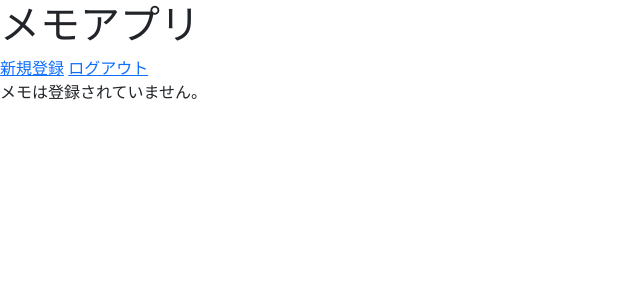
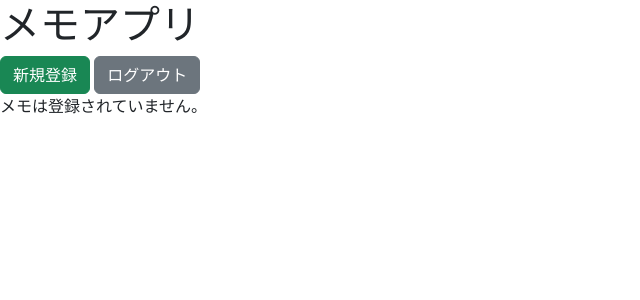
Before and after one commit to SoukenProg/Udemy_MemoApp_Improvement, a Flask app: page / in a window 1280 px wide. Shown: the top 300 px of the page, without its empty margins (0-640 px from the left). Run offline with Flask 3, Linux system fonts and the light colour scheme; a user stored in the database is signed in; data that the repository does not hold is empty.

Commit message:
ボタンクラスを追加

```diff
--- a/templates/delete.html
+++ b/templates/delete.html
@@ -17,7 +17,7 @@
             </td>
         </tr>
     </table>
-    <input type="submit" value="削除">
+    <input type="submit" value="削除" class="btn btn-danger">
 </form>
-<a href="/" role="button">一覧に戻る</a>
+<a href="/" role="button" class="btn btn-secondary">一覧に戻る</a>
 {% endblock %}
--- a/templates/edit.html
+++ b/templates/edit.html
@@ -16,7 +16,7 @@
             </td>
         </tr>
     </table>
-    <input type="submit" value="編集">
+    <input type="submit" value="編集" class="btn btn-primary">
 </form>
-<a href="/" role="button">一覧に戻る</a>
+<a href="/" role="button" class="btn btn-secondary">一覧に戻る</a>
 {% endblock %}
--- a/templates/index.html
+++ b/templates/index.html
@@ -1,9 +1,9 @@
 {% extends "base.html" %}
 {% block content %}
 <h1>メモアプリ</h1>
-<a href="/regist" role="button">新規登録</a>
+<a href="/regist" role="button" class="btn btn-success">新規登録</a>
 
-<a href="/logout" role="button">ログアウト</a>
+<a href="/logout" role="button" class="btn btn-secondary">ログアウト</a>
 {% if memo_list == [] %}
 <p>メモは登録されていません。</p>
 {% else %}
@@ -19,10 +19,10 @@
         <td>{{memo.title}}</td>
         <td>{{ memo.body }}</td>
         <td>
-            <a href="/{{ memo.id }}/edit" role="button">編集</a>
+            <a href="/{{ memo.id }}/edit" role="button" class="btn btn-primary">編集</a>
 
         <td>
-            <a href="/{{ memo.id }}/delete" role="button">削除</a>
+            <a href="/{{ memo.id }}/delete" role="button" class="btn btn-danger">削除</a>
         </td>
     </tr>
     {% endfor %}
--- a/templates/login.html
+++ b/templates/login.html
@@ -20,7 +20,7 @@
             </td>
         </tr>
     </table>
-    <input type="submit" value="ログイン">
+    <input type="submit" value="ログイン" class="btn btn-primary">
 </form>
-<a href="/signup">新規ユーザー登録</a>
+<a href="/signup" class="btn btn-success">新規ユーザー登録</a>
 {% endblock %}
--- a/templates/regist.html
+++ b/templates/regist.html
@@ -16,7 +16,7 @@
             </td>
         </tr>
     </table>
-    <input type="submit" value="新規登録">
+    <input type="submit" value="新規登録" class="btn btn-primary">
 </form>
-<a href="/" role="button">一覧に戻る</a>
+<a href="/" role="button" class="btn btn-secondary">一覧に戻る</a>
 {% endblock %}
--- a/templates/signup.html
+++ b/templates/signup.html
@@ -20,7 +20,7 @@
             </td>
         </tr>
     </table>
-    <input type="submit" value="ユーザー登録">
+    <input type="submit" value="ユーザー登録" class="btn btn-primary">
 </form>
-<a href="login" role="button">ログイン画面へ戻る</a>
+<a href="login" role="button" class="btn btn-secondary">ログイン画面へ戻る</a>
 {% endblock %}
```
